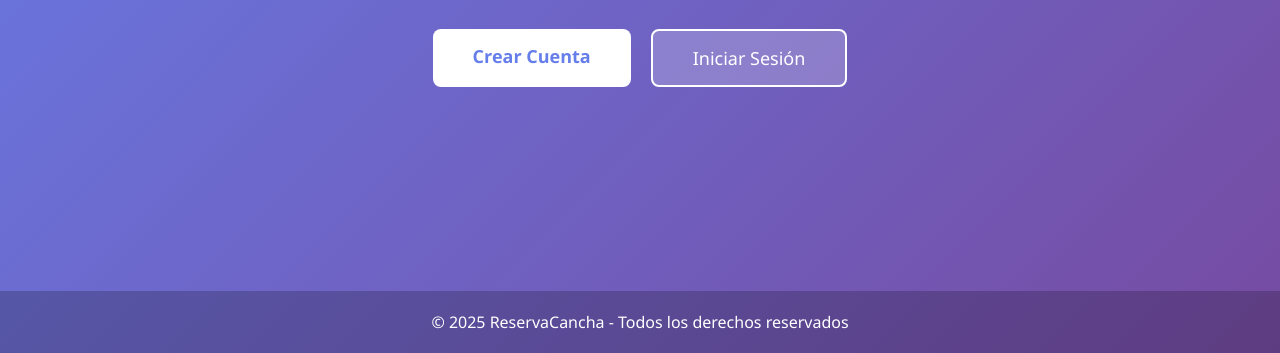
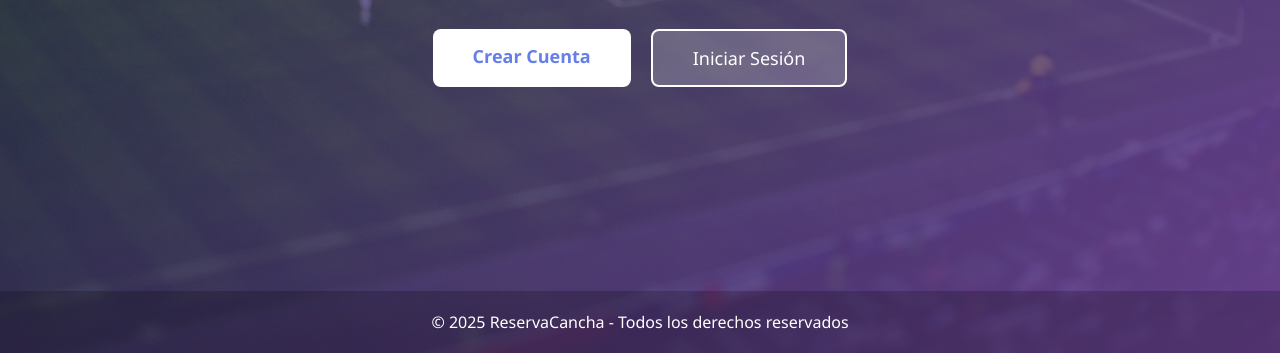
Before and after one commit to CesarEpCoder/gestor-reservas-canchas, a website: page frontend/index.html in a window 1280 px wide. Shown: the part 447-800 px from the top of the page. Drawn offline with Linux system fonts and the light colour scheme.

Commit message:
se suben cambios de frontend

```diff
--- a/frontend/index.html
+++ b/frontend/index.html
@@ -17,6 +17,13 @@
       min-height: 100vh;
       display: flex;
       flex-direction: column;
+      background-image:
+        linear-gradient(135deg, rgba(102, 126, 234, 0.2) 0%, rgba(118, 75, 162, 0.85) 100%),
+        url('./img/estadio.jpg');
+      background-size: cover;
+      background-position: center;
+      background-attachment: fixed;
+      background-repeat: no-repeat;
     }
 
     header {
@@ -165,6 +172,8 @@
     </div>
   </main>
 
+
+
   <footer>
     <p>&copy; 2025 ReservaCancha - Todos los derechos reservados</p>
   </footer>
```
Also changed, not shown: frontend/user/reservas.html (+2 -3 lines), frontend/img/estadio.jpg (added), 1 other file.
